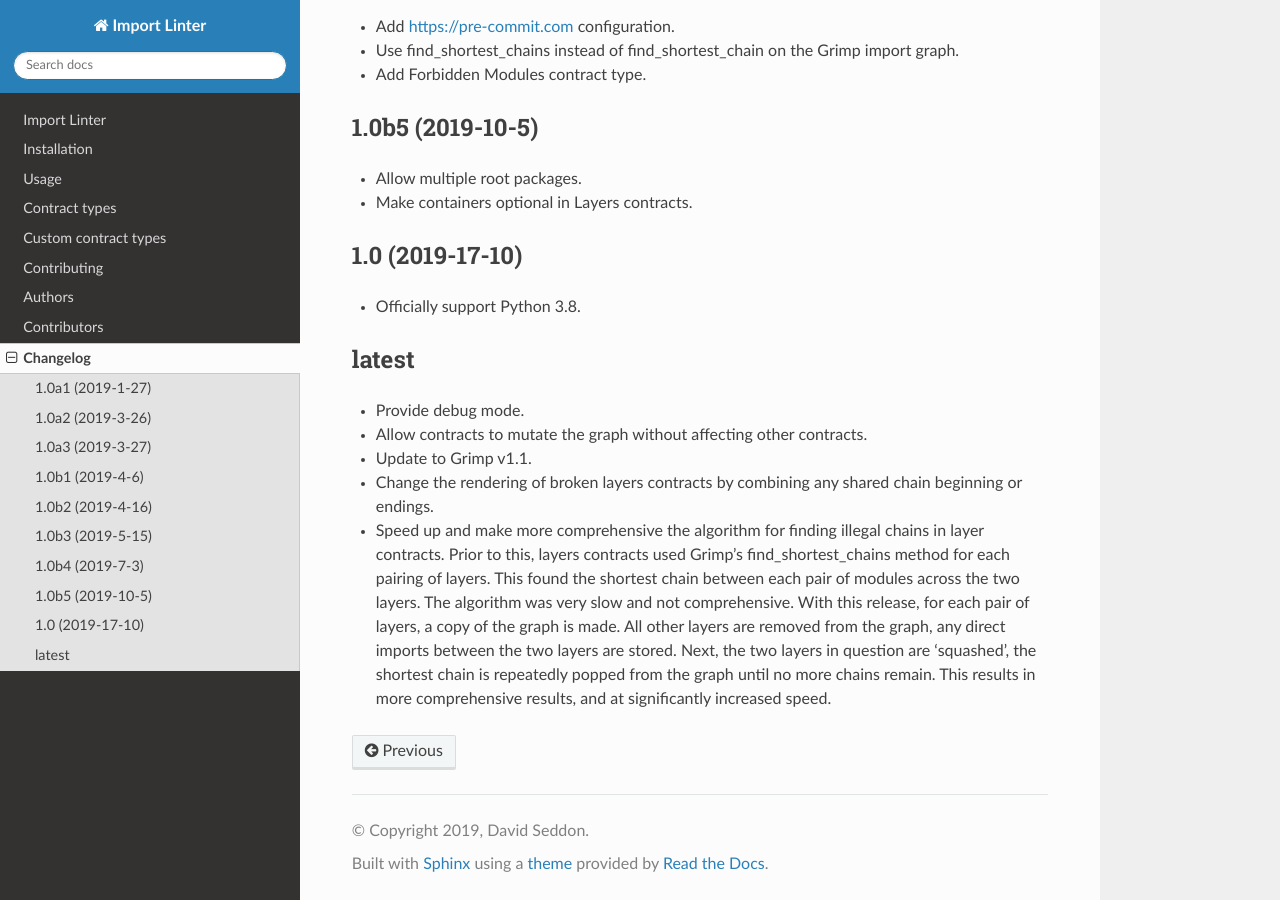
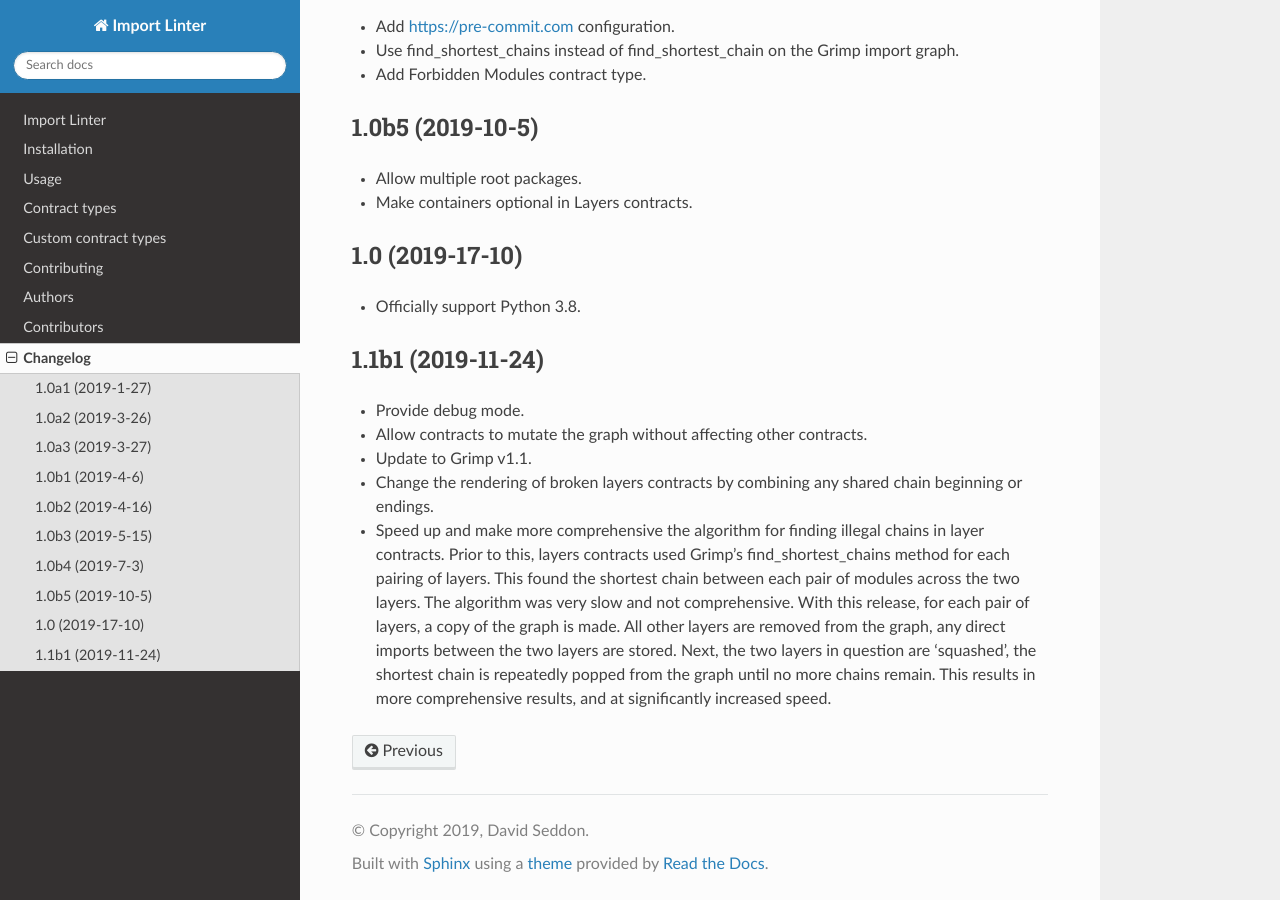
Before and after one commit to seddonym/import-linter, a Sphinx documentation site: the page built from docs/changelog.rst, in a window 1280 px wide and 900 px high, scrolled down 897 px. Built offline with Sphinx 7.4.7 and the Read the Docs theme 2.0.0, drawn with Linux system fonts in a browser that asks for light colours.

Commit message:
Release v1.1b1

```diff
--- a/CHANGELOG.rst
+++ b/CHANGELOG.rst
@@ -57,8 +57,8 @@ Changelog
 
 * Officially support Python 3.8.
 
-latest
-------
+1.1b1 (2019-11-24)
+------------------
 
 * Provide debug mode.
 * Allow contracts to mutate the graph without affecting other contracts.
--- a/docs/conf.py
+++ b/docs/conf.py
@@ -27,7 +27,7 @@ author = 'David Seddon'
 # The short X.Y version
 version = ''
 # The full version, including alpha/beta/rc tags
-release = '1.0'
+release = '1.1b1'
 
 
 # -- General configuration ---------------------------------------------------
--- a/setup.py
+++ b/setup.py
@@ -16,7 +16,7 @@ def read(*names, **kwargs):
 
 setup(
     name="import-linter",
-    version="1.0",
+    version="1.1b1",
     license="BSD 2-Clause License",
     description="Enforces rules for the imports within and between Python packages.",
     long_description=read("README.rst"),
@@ -34,7 +34,7 @@ setup(
     zip_safe=False,
     classifiers=[
         # complete classifier list: http://pypi.python.org/pypi?%3Aaction=list_classifiers
-        "Development Status :: 5 - Production/Stable",
+        "Development Status :: 4 - Beta",
         "Intended Audience :: Developers",
         "License :: OSI Approved :: BSD License",
         "Operating System :: Unix",
--- a/src/importlinter/__init__.py
+++ b/src/importlinter/__init__.py
@@ -1,4 +1,4 @@
-__version__ = "1.0"
+__version__ = "1.1b1"
 
 from .application import output  # noqa
 from .domain import fields  # noqa
```
